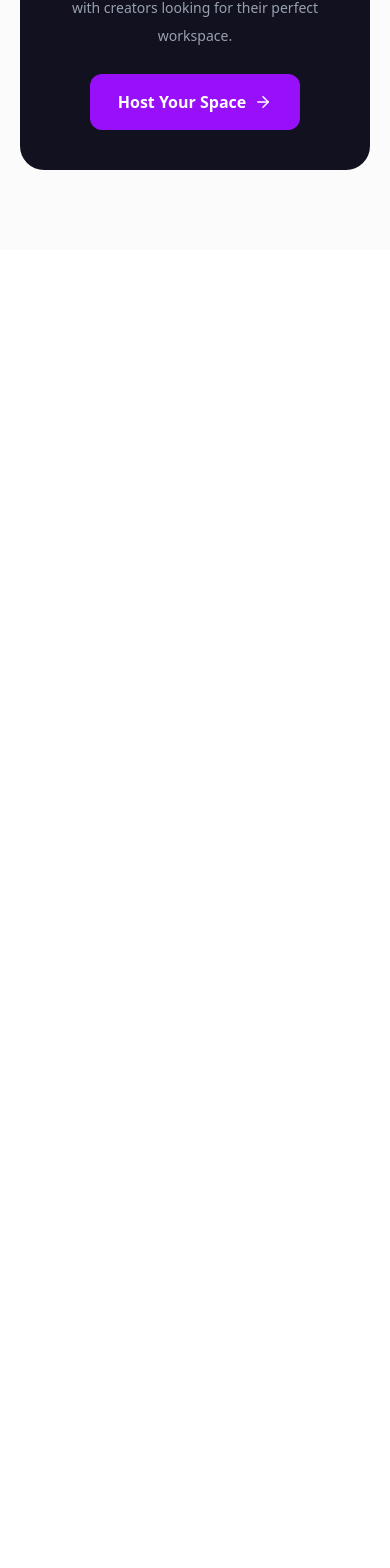
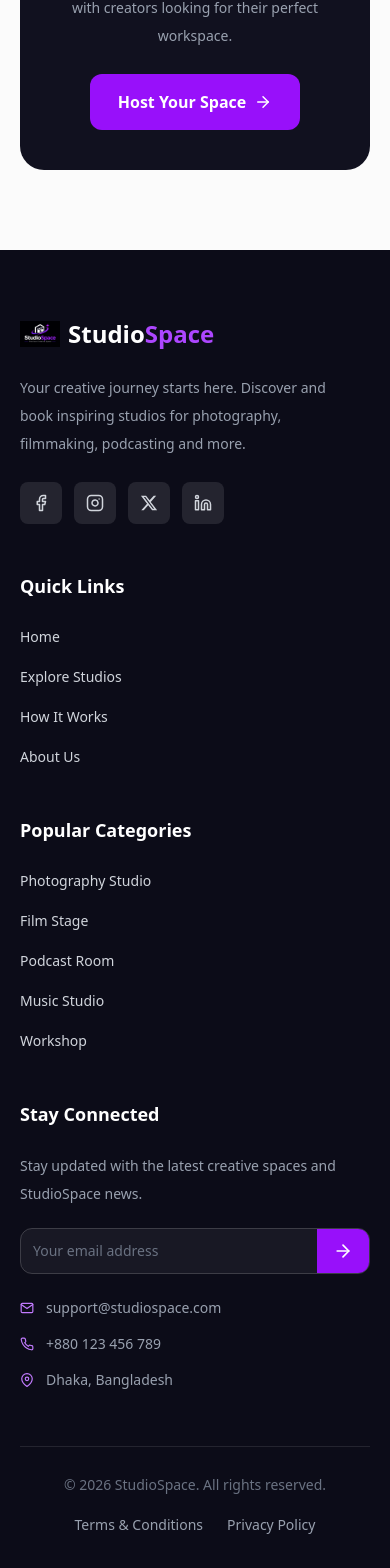
Before and after one commit to shuvo-220/frontend, a Next.js app: page / in a window 390 px wide. Shown: the part 6355-7923 px from the top of the page. Before the commit the page ends 6605 px from the top, so only its background shows below. Built offline with nearby package versions, Linux system fonts and the light colour scheme; no server answers.

Commit message:
footer complete

```diff
--- /dev/null
+++ b/src/app/components/shared/Footer.jsx
@@ -0,0 +1,217 @@
+'use client'
+import Link from "next/link";
+import Image from "next/image";
+import {
+  FiFacebook,
+  FiInstagram,
+  FiLinkedin,
+  FiMapPin,
+  FiMail,
+  FiPhone,
+  FiArrowRight,
+} from "react-icons/fi";
+import { FaXTwitter } from "react-icons/fa6";
+
+const quickLinks = [
+  { name: "Home", href: "/" },
+  { name: "Explore Studios", href: "/studios" },
+  { name: "How It Works", href: "/#how-it-works" },
+  { name: "About Us", href: "/#about" },
+];
+
+const categories = [
+  "Photography Studio",
+  "Film Stage",
+  "Podcast Room",
+  "Music Studio",
+  "Workshop",
+];
+
+export default function Footer() {
+  return (
+    <footer className="bg-[#0c0c18] text-gray-300">
+      <div className="mx-auto max-w-7xl px-5 pb-12 pt-16 md:px-8">
+        <div className="grid gap-12 md:grid-cols-2 lg:grid-cols-4">
+
+          {/* Brand */}
+          <div>
+            <Link href="/" className="mb-5 inline-flex items-center gap-2">
+              <Image
+                src="/logo.png"
+                alt="StudioSpace Logo"
+                width={40}
+                height={40}
+                className="h-10 w-10 object-contain"
+              />
+
+              <span className="text-2xl font-extrabold text-white">
+                Studio<span className="text-purple-500">Space</span>
+              </span>
+            </Link>
+
+            <p className="max-w-xs text-sm leading-7 text-gray-400">
+              Your creative journey starts here. Discover and book
+              inspiring studios for photography, filmmaking,
+              podcasting and more.
+            </p>
+
+            {/* Social Links */}
+            <div className="mt-6 flex items-center gap-3">
+              <a
+                href="https://www.facebook.com/"
+                target="_blank"
+                rel="noreferrer"
+                aria-label="Facebook"
+                className="rounded-lg bg-white/10 p-3 transition hover:bg-purple-600 hover:text-white"
+              >
+                <FiFacebook size={18} />
+              </a>
+
+              <a
+                href="https://www.instagram.com/"
+                target="_blank"
+                rel="noreferrer"
+                aria-label="Instagram"
+                className="rounded-lg bg-white/10 p-3 transition hover:bg-purple-600 hover:text-white"
+              >
+                <FiInstagram size={18} />
+              </a>
+
+              <a
+                href="https://x.com/"
+                target="_blank"
+                rel="noreferrer"
+                aria-label="X"
+                className="rounded-lg bg-white/10 p-3 transition hover:bg-purple-600 hover:text-white"
+              >
+                <FaXTwitter size={18} />
+              </a>
+
+              <a
+                href="https://www.linkedin.com/"
+                target="_blank"
+                rel="noreferrer"
+                aria-label="LinkedIn"
+                className="rounded-lg bg-white/10 p-3 transition hover:bg-purple-600 hover:text-white"
+              >
+                <FiLinkedin size={18} />
+              </a>
+            </div>
+          </div>
+
+          {/* Quick Links */}
+          <div>
+            <h3 className="mb-6 text-lg font-bold text-white">
+              Quick Links
+            </h3>
+
+            <ul className="space-y-4">
+              {quickLinks.map((link) => (
+                <li key={link.name}>
+                  <Link
+                    href={link.href}
+                    className="text-sm transition hover:text-purple-400"
+                  >
+                    {link.name}
+                  </Link>
+                </li>
+              ))}
+            </ul>
+          </div>
+
+          {/* Categories */}
+          <div>
+            <h3 className="mb-6 text-lg font-bold text-white">
+              Popular Categories
+            </h3>
+
+            <ul className="space-y-4">
+              {categories.map((category) => (
+                <li key={category}>
+                  <Link
+                    href={`/studios?category=${encodeURIComponent(category)}`}
+                    className="text-sm transition hover:text-purple-400"
+                  >
+                    {category}
+                  </Link>
+                </li>
+              ))}
+            </ul>
+          </div>
+
+          {/* Newsletter & Contact */}
+          <div>
+            <h3 className="mb-6 text-lg font-bold text-white">
+              Stay Connected
+            </h3>
+
+            <p className="mb-5 text-sm leading-7 text-gray-400">
+              Stay updated with the latest creative spaces and
+              StudioSpace news.
+            </p>
+
+            <form
+              onSubmit={(e) => e.preventDefault()}
+              className="flex overflow-hidden rounded-xl border border-white/20"
+            >
+              <input
+                type="email"
+                required
+                placeholder="Your email address"
+                className="min-w-0 flex-1 bg-white/5 px-3 py-3 text-sm text-white outline-none placeholder:text-gray-500"
+              />
+
+              <button
+                type="submit"
+                aria-label="Subscribe"
+                className="bg-purple-600 px-4 text-white transition hover:bg-purple-700"
+              >
+                <FiArrowRight size={20} />
+              </button>
+            </form>
+
+            <div className="mt-6 space-y-4 text-sm text-gray-400">
+              <p className="flex items-center gap-3">
+                <FiMail className="text-purple-400" />
+                support@studiospace.com
+              </p>
+
+              <p className="flex items-center gap-3">
+                <FiPhone className="text-purple-400" />
+                +880 123 456 789
+              </p>
+
+              <p className="flex items-center gap-3">
+                <FiMapPin className="text-purple-400" />
+                Dhaka, Bangladesh
+              </p>
+            </div>
+          </div>
+        </div>
+
+        {/* Bottom Footer */}
+        <div className="mt-14 flex flex-col items-center justify-between gap-5 border-t border-white/10 pt-7 text-center md:flex-row">
+          <p className="text-sm text-gray-500">
+            © {new Date().getFullYear()} StudioSpace. All rights reserved.
+          </p>
+
+          <div className="flex items-center gap-6 text-sm text-gray-400">
+            <Link
+              href="/terms"
+              className="transition hover:text-purple-400"
+            >
+              Terms & Conditions
+            </Link>
+
+            <Link
+              href="/privacy"
+              className="transition hover:text-purple-400"
+            >
+              Privacy Policy
+            </Link>
+          </div>
+        </div>
+      </div>
+    </footer>
+  );
+}
--- a/src/app/layout.js
+++ b/src/app/layout.js
@@ -1,5 +1,6 @@
 
 import Navbar from "./components/Navbar";
+import Footer from "./components/shared/Footer";
 import "./globals.css";
 
 export const metadata = {
@@ -14,6 +15,7 @@ export default function RootLayout({ children }) {
       <body className="min-h-screen">
         <Navbar />
         {children}
+        <Footer />
       </body>
     </html>
   );
```
